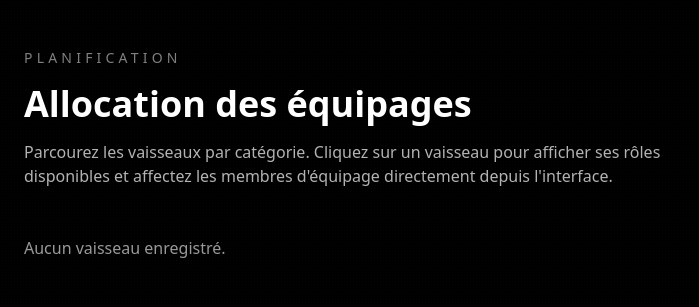
After one commit to zarilo88-ui/CKFR, a Django app: template templates/ops/ship_allocation.html in a window 1280 px wide. The commit adds this page. Shown: the top 307 px of the page, without its empty margins (0-699 px from the left). Run offline with Django 5.2, Linux system fonts and the light colour scheme; the template is opened without the code that fills it, so the values that code supplies are empty; some libraries are stand-ins or nearby versions.

Commit message:
Add ship allocation template and clean views

```diff
--- a/ops/models.py
+++ b/ops/models.py
@@ -1,5 +1,5 @@
+from django.conf import settings
 from django.db import models
-from django.contrib.auth.models import User
 
 class Ship(models.Model):
     name = models.CharField("Nom du vaisseau", max_length=80, unique=True)
@@ -44,7 +44,7 @@ class RoleSlot(models.Model):
     role_name = models.CharField("Rôle", max_length=40)
     index = models.PositiveSmallIntegerField("N° de place", default=1)
     user = models.ForeignKey(
-        User,
+        settings.AUTH_USER_MODEL,
         on_delete=models.SET_NULL,
         null=True,
         blank=True,
@@ -67,5 +67,5 @@ class RoleSlot(models.Model):
         verbose_name_plural = "Places de rôle"
 
     def __str__(self):
-        who = self.user.username if self.user else "libre"
+        who = self.user.get_username() if self.user else "libre"
         return f"{self.ship} · {self.role_name} #{self.index} → {who}"
--- /dev/null
+++ b/templates/ops/ship_allocation.html
@@ -0,0 +1,17 @@
+{% extends "base.html" %}
+{% block title %}Allocation des vaisseaux · C.K.F.R{% endblock %}
+{% block body %}
+<section class="max-w-7xl mx-auto px-4 sm:px-6 py-12 space-y-12">
+  <header class="space-y-4">
+    <p class="text-sm uppercase tracking-[0.3em] text-white/50">Planification</p>
+    <h1 class="text-3xl sm:text-4xl font-semibold">Allocation des équipages</h1>
+    <p class="text-white/70 max-w-2xl">
+      Parcourez les vaisseaux par catégorie. Cliquez sur un vaisseau pour afficher ses rôles disponibles
+      et affectez les membres d'équipage directement depuis l'interface.
+    </p>
+  </header>
+
+  {# TODO: replace with real content once the view provides data #}
+  <p class="text-white/60">Aucun vaisseau enregistré.</p>
+</section>
+{% endblock %}
--- a/templates/ops/ship_detail.html
+++ b/templates/ops/ship_detail.html
@@ -38,7 +38,11 @@
         <select name="user" class="w-full bg-black/40 border border-white/15 rounded px-2 py-1 mb-2">
           <option value="">— free —</option>
           {% for u in all_users %}
+<<<<<<< ours
           <option value="{{ u.id }}" {% if s.user_id == u.id %}selected{% endif %}>{{ u.username }}</option>
+=======
+          <option value="{{ u.pk }}" {% if s.user_id == u.pk %}selected{% endif %}>{{ u.get_username }}</option>
+>>>>>>> theirs
           {% endfor %}
         </select>
         <select name="status" class="w-full bg-black/40 border border-white/15 rounded px-2 py-1 mb-3">
```
Also changed, not shown: ops/forms.py (+19 -2 lines).
